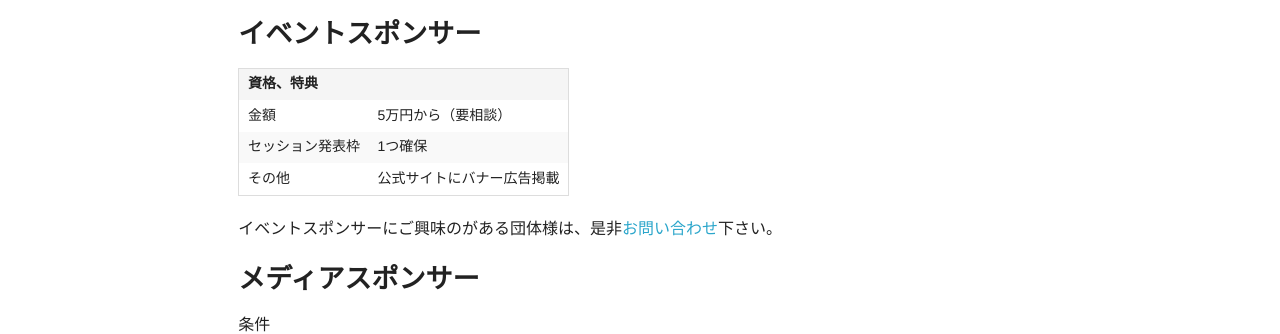
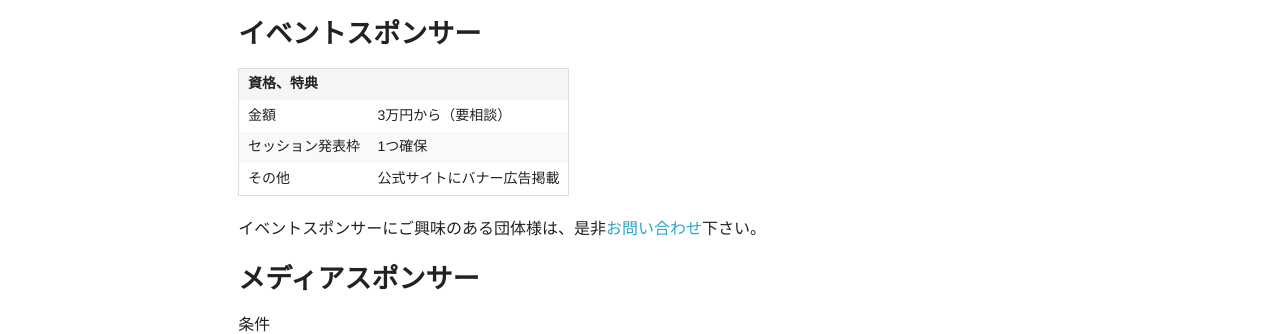
Before and after one commit to hackers-champloo/hackers-champloo.github.io, a Jekyll site: the page built from sponsors.md, in a window 1280 px wide. Shown: the part 182-516 px from the top of the page. Built offline with Jekyll 4.4.1, drawn with Linux system fonts in a browser that asks for light colours; Markdown is read by kramdown in place of the engine named in the settings.

Commit message:
金額と文言修正しました

```diff
--- a/sponsors.md
+++ b/sponsors.md
@@ -13,11 +13,11 @@ title: スポンサー
 
 資格、特典       |                            |
 ---------------- | -------------------------- |
-金額             | 5万円から（要相談）        |
+金額             | 3万円から（要相談）        |
 セッション発表枠 | 1つ確保                    |
 その他           | 公式サイトにバナー広告掲載 |
 
-イベントスポンサーにご興味のがある団体様は、是非[お問い合わせ](https://docs.google.com/forms/d/1MGJ4bVv8hpyXeLjvcGzZDpl838ZGHPA_plLqX_BJSbA/viewform)下さい。
+イベントスポンサーにご興味のある団体様は、是非[お問い合わせ](https://docs.google.com/forms/d/1MGJ4bVv8hpyXeLjvcGzZDpl838ZGHPA_plLqX_BJSbA/viewform)下さい。
 
 
 ### メディアスポンサー
```
